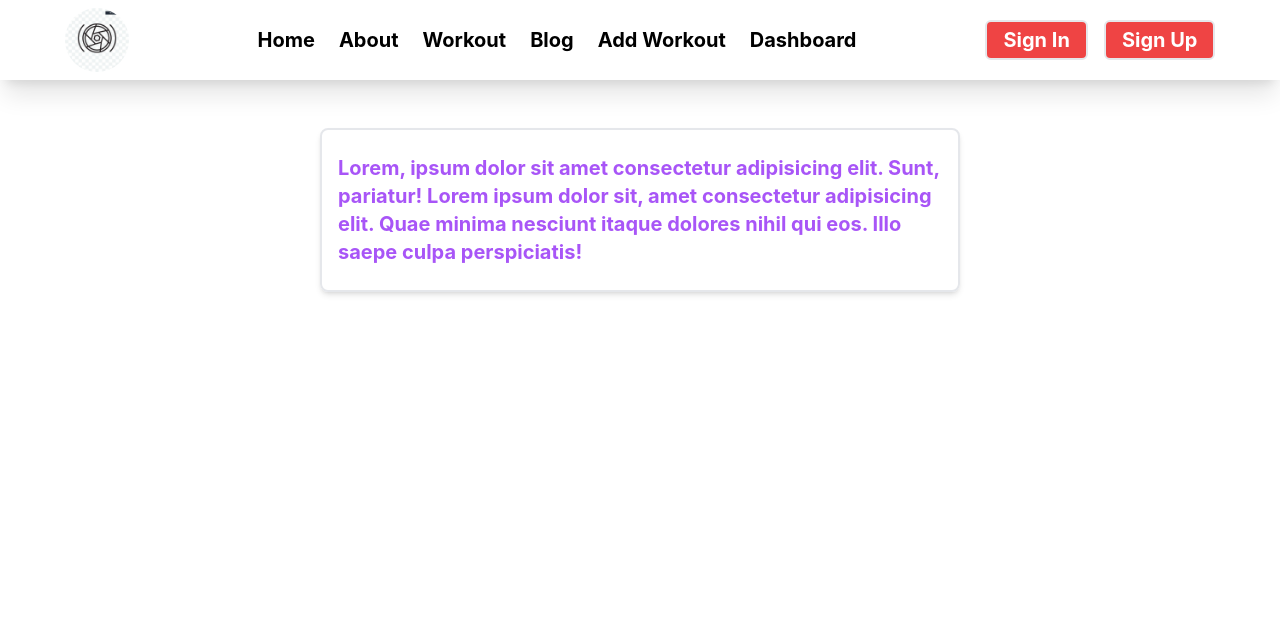
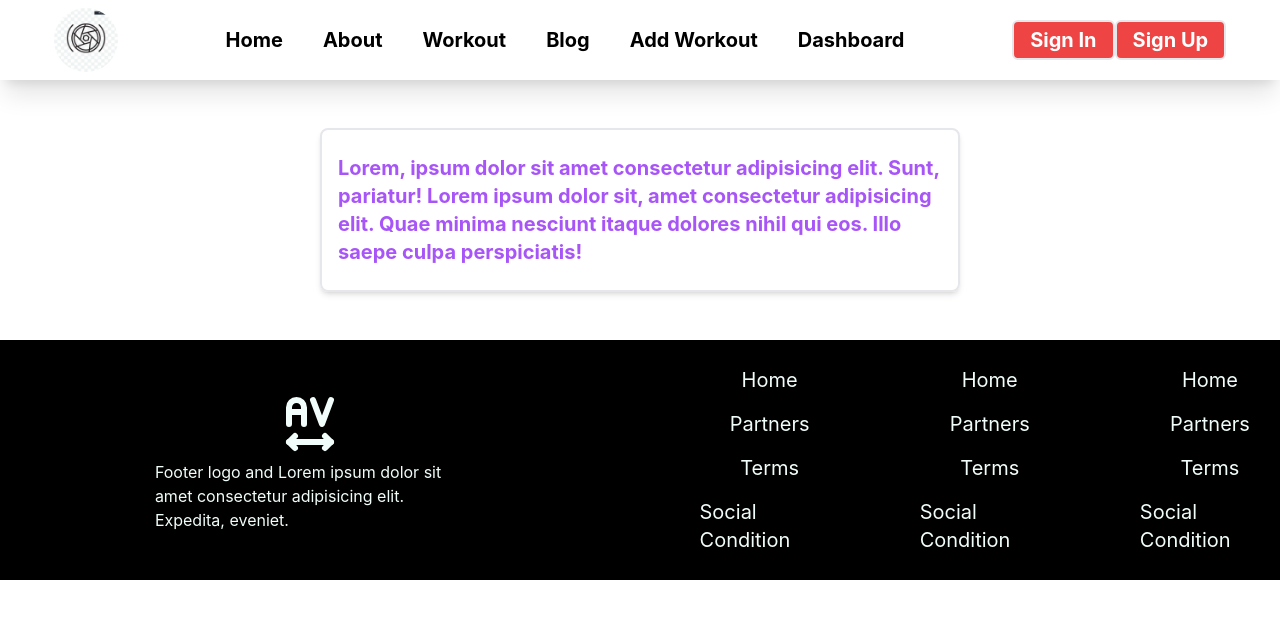
Before and after one commit to AlaminSarkerFRII/User-Athentication-MERN-Projects, a React (Create React App) app: page /details-user/1 in a window 1280 px wide. Shown: the top 618 px of the page. Built offline with nearby package versions, Linux system fonts and the light colour scheme; no server answers.

Commit message:
added footer

```diff
--- a/src/App.js
+++ b/src/App.js
@@ -9,6 +9,7 @@ import Login from "./components/Login";
 import UpdateUser from "./components/UpdateUser";
 import DetailsUser from "./components/Dashboard/DetailsUser";
 import Dashboard from "./components/Dashboard/Home";
+import Footer from "./components/Footer";
 
 function App() {
   return (
@@ -26,8 +27,8 @@ function App() {
         <Route path="/update-user/:id" element={<UpdateUser />}></Route>
         <Route path="/details-user/:id" element={<DetailsUser />}></Route>
       </Routes>
-
-      <ToastContainer />
+      <ToastContainer position="top-center" />
+      <Footer/>
     </>
   );
 }
--- a/src/Home/Home.js
+++ b/src/Home/Home.js
@@ -11,13 +11,13 @@ const Home = () => {
     fetch(url)
       .then((res) => res.json())
       .then((data) => {
-        setWorkouts(data);
+        setWorkouts(data.slice(0,5));
       });
   }, []);
 
   return (
-    <div className="px-6 justify-center items-center gap-4 my-20">
-      <div className="w-10/12 gap-10 bg-zinc-100 grid grid-cols-3 -z-100 h-screen mx-auto py-3">
+    <div className="my-10 text-center">
+      <div className="flex flex-col lg:flex-row flex-wrap gap-10 sm:w-full justify-center items-center bg-zinc-100 mx-auto py-3">
         {workouts &&
           workouts.map((workout) => (
             <WorkoutDetails key={workout._id} workout={workout} />
--- a/src/components/Dashboard/DetailsUser.js
+++ b/src/components/Dashboard/DetailsUser.js
@@ -17,7 +17,7 @@ const DetailsUser = () => {
   console.log(user);
 
   return (
-    <div className="border-2 border-solid-gray rounded-lg shadow-md w-1/2 mx-auto py-6 my-12 px-4 text-xl font-bold text-purple-500">
+    <div className="border-2 border-solid-gray rounded-lg shadow-md w-1/2 h-1/2 mx-auto py-6 my-12 px-4 text-xl font-bold text-purple-500">
       <h2>{user?.name}</h2>
       <h2>{user?.email}</h2>
       <h2>{user?.createdAt}</h2>
--- a/src/components/Dashboard/User.js
+++ b/src/components/Dashboard/User.js
@@ -1,6 +1,7 @@
 import axios from "axios";
 import React, { useEffect, useState } from "react";
 import { Link } from "react-router-dom";
+import { toast } from "react-toastify";
 
 const User = () => {
   const [users, setUsers] = useState([]);
@@ -11,12 +12,13 @@ const User = () => {
     });
   }, []);
 
-  // delete user
+  //===========delete user================>
 
   const handleDelete = (id) => {
     axios.delete(`http://localhost:5000/api/user/register/${id}`);
     const remainingUser = users.filter((user) => user._id !== id);
     setUsers(remainingUser);
+    toast.success("User Deleted Successfully");
   };
 
   return (
@@ -25,11 +27,12 @@ const User = () => {
         return (
           <div
             key={user._id}
-            className="shadow-lg rounded-lg w-1/2 mb-4 mx-auto text-xl px-4 py-2"
+            className="shadow-lg rounded-lg w-1/2 h-40 my-20 mx-auto text-xl px-4 py-2"
           >
             <h2>Name : {user.name}</h2>
             <p>Email : {user.email}</p>
             <p>Create : {user.createdAt}</p>
+            <div className="my-4">
               <Link
                 to={`/details-user/${user._id}`}
                 className="bg-blue-400 px-2 py-1 rounded-md mr-2"
@@ -46,6 +49,7 @@ const User = () => {
                 Delete
               </button>
             </div>
+          </div>
         );
       })}
     </div>
--- /dev/null
+++ b/src/components/Footer.js
@@ -0,0 +1,38 @@
+import React from "react";
+import { TbLetterSpacing } from "react-icons/tb";
+
+const Footer = () => {
+  return (
+    <div className="footer-main cursor-pointer w-full mx-auto flex justify-center items-center bottom-0 h-60 bg-black text-teal-50">
+      <div className="footer-content gap-20 flex flex-col md:flex-row lg:flex-row justify-between items-center">
+        <div className="first-container flex flex-col justify-center items-center">
+          <TbLetterSpacing className="text-7xl font-bold" />
+          <p className="w-1/2 mx-auto">
+            Footer logo and Lorem ipsum dolor sit amet consectetur adipisicing
+            elit. Expedita, eveniet.
+          </p>
+        </div>
+        <div className="second-container gap-4 flex flex-col justify-center items-center list-none text-xl">
+          <li>Home</li>
+          <li>Partners</li>
+          <li>Terms</li>
+          <li>Social Condition</li>
+        </div>
+        <div className="3rd-container gap-4 flex flex-col justify-center items-center list-none text-xl">
+          <li>Home</li>
+          <li>Partners</li>
+          <li>Terms</li>
+          <li>Social Condition</li>
+        </div>
+        <div className="4th-container gap-4 flex flex-col  justify-center items-center list-none text-xl">
+          <li>Home</li>
+          <li>Partners</li>
+          <li>Terms</li>
+          <li>Social Condition</li>
+        </div>
+      </div>
+    </div>
+  );
+};
+
+export default Footer;
--- a/src/components/Navbar.js
+++ b/src/components/Navbar.js
@@ -1,29 +1,39 @@
 import React from "react";
 import { Link } from "react-router-dom";
-import imgsLogo from "../assests/logo.png"
-
-
+import imgsLogo from "../assests/logo.png";
 
 const Navbar = () => {
   return (
-    <div className="navbar-container py-2 shadow-xl mt-0 mb-0">
-      <div className="content text-xl font-bold flex flex-row sm:flex-auto justify-around items-center">
-        <div className="logo">
-            <img className="w-16 h-16 rounded-full " src={imgsLogo} alt="logo" />
+    <div className="navbar-container text-center  py-2 shadow-xl mt-0 mb-0">
+      <div className="text-xl font-bold flex flex-wrap justify-around items-center">
+        <div className="logo ">
+          <img
+            className="w-16 h-16 hidden sm:block rounded-full "
+            src={imgsLogo}
+            alt="logo"
+          />
         </div>
-        <div className="items">
-          <ul className="gap-6 flex flex-row justify-between items-center">
-            <Link to="/">Home</Link>
-            <Link to="/about">About</Link>
-            <Link to="/workouts">Workout</Link>
-            <Link to="/blogs">Blog</Link>
-            <Link to="/addWorkout">Add Workout</Link>
-            <Link to="/dashboard">Dashboard</Link>
-          </ul>
+        <div className="gap-10 flex flex-wrap justify-between items-center ">
+          <Link className="hover:border-b-4 hover:border-b-blue-500 hover:border-b-translate-y-2 hover:-translate-y-2 hover:ease-linear" to="/">Home</Link>
+          <Link className="hover:border-b-4 hover:border-b-blue-500 hover:border-b-translate-y-2 hover:-translate-y-2 hover:ease-linear" to="/about">About</Link>
+          <Link className="hover:border-b-4 hover:border-b-blue-500 hover:border-b-translate-y-2 hover:-translate-y-2 hover:ease-linear" to="/workouts">Workout</Link>
+          <Link className="hover:border-b-4 hover:border-b-blue-500 hover:border-b-translate-y-2 hover:-translate-y-2 hover:ease-linear" to="/blogs">Blog</Link>
+          <Link className="hover:border-b-4 hover:border-b-blue-500 hover:border-b-translate-y-2 hover:-translate-y-2 hover:ease-linear" to="/addWorkout">Add Workout</Link>
+          <Link className="hover:border-b-4 hover:border-b-blue-500 hover:border-b-translate-y-2 hover:-translate-y-2 hover:ease-linear" to="/dashboard">Dashboard</Link>
         </div>
-        <div className="sign-in flex flex-shrink-0 flex-row justify-center items-center gap-4">
-           <Link to="/login" className="border-2 px-4 py-1 rounded-md bg-red-500 hover:bg-teal-500 text-white ">Sign In </Link>
-           <Link to="/register" className="border-2 px-4 py-1 rounded-md bg-red-500 hover:bg-teal-500 text-white ">Sign Up </Link>
+        <div className="sign-in flex flex-shrink-0 flex-col lg:flex-row justify-center items-center">
+          <Link
+            to="/login"
+            className="border-2 px-4 py-1 rounded-md bg-red-500 hover:bg-teal-500 text-white "
+          >
+            Sign In
+          </Link>
+          <Link
+            to="/register"
+            className="border-2 px-4 py-1 rounded-md bg-red-500 hover:bg-teal-500 text-white "
+          >
+            Sign Up
+          </Link>
         </div>
       </div>
     </div>
--- a/src/components/WorkoutDetails.js
+++ b/src/components/WorkoutDetails.js
@@ -5,23 +5,20 @@ import { useParams } from "react-router-dom";
 import axios from "axios";
 
 const WorkoutDetails = ({ workout }) => {
-  // const [workouts , setWorkouts ] = useState([])
-  const { title, load, reps, createdAt,_id} = workout;
+  const [work, setWork] = useState();
+  const { title, load, reps, createdAt } = workout;
+  // const { id } = useParams();
 
-
-  const handleToDelete = async(_id) => {
-
-     await axios
-      .delete(`http://localhost:5000/api/workouts/${_id}`)
-      .then(() => {
-        workout.filter((work) => work._id !== _id);
-      });
-
+  const handleDelete = (id) => {
+    axios.delete(`http://localhost:5000/api/workouts/${id}`);
+    const reminingWork = work.filter((wk) => wk._id !== id);
+    setWork(reminingWork);
+    console.log("Deleted workout Successfully-",id);
   };
 
   return (
-    <div className="my-4 flex justify-around w-full px-4 py-4 mx-auto gap-10 text-xl bg-white border-2  border-slate-400 shadow-md rounded-md ">
-      <div className="workout-content">
+    <div className="my-6 flex  justify-around text-xl bg-white border-2 border-slate-400 shadow-md rounded-md ">
+      <div className="workout-content px-6 py-10">
         <h2 className="font-bold text-blue-500">{title}</h2>
         <p> Load : {load}</p>
         <p> Reps : {reps}</p>
@@ -32,7 +29,7 @@ const WorkoutDetails = ({ workout }) => {
       </div>
       <div className="btn-delete">
         <button
-          onClick={handleToDelete}
+          onClick={() => handleDelete(workout._id)}
           className="text-red-500 bg-pink-200 rounded-full px-4 py-1 font-semibold"
         >
           Delete
```
Lines whose indentation alone changed are shown as unchanged.
